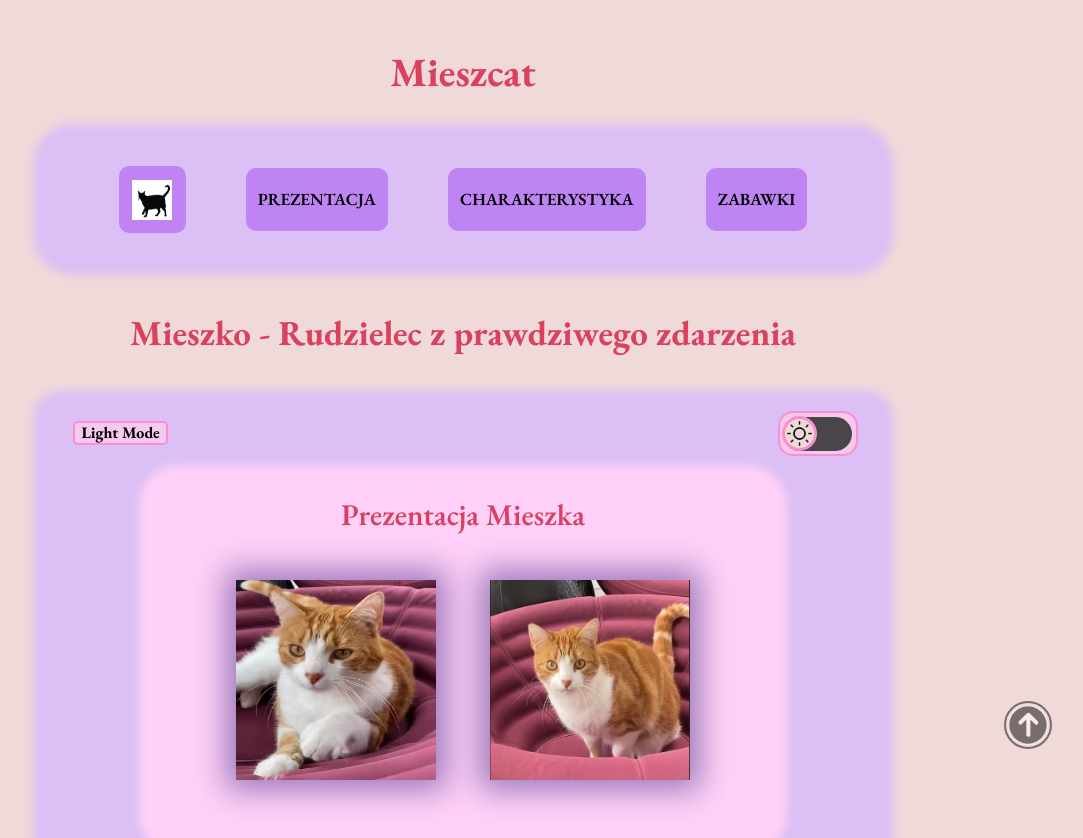
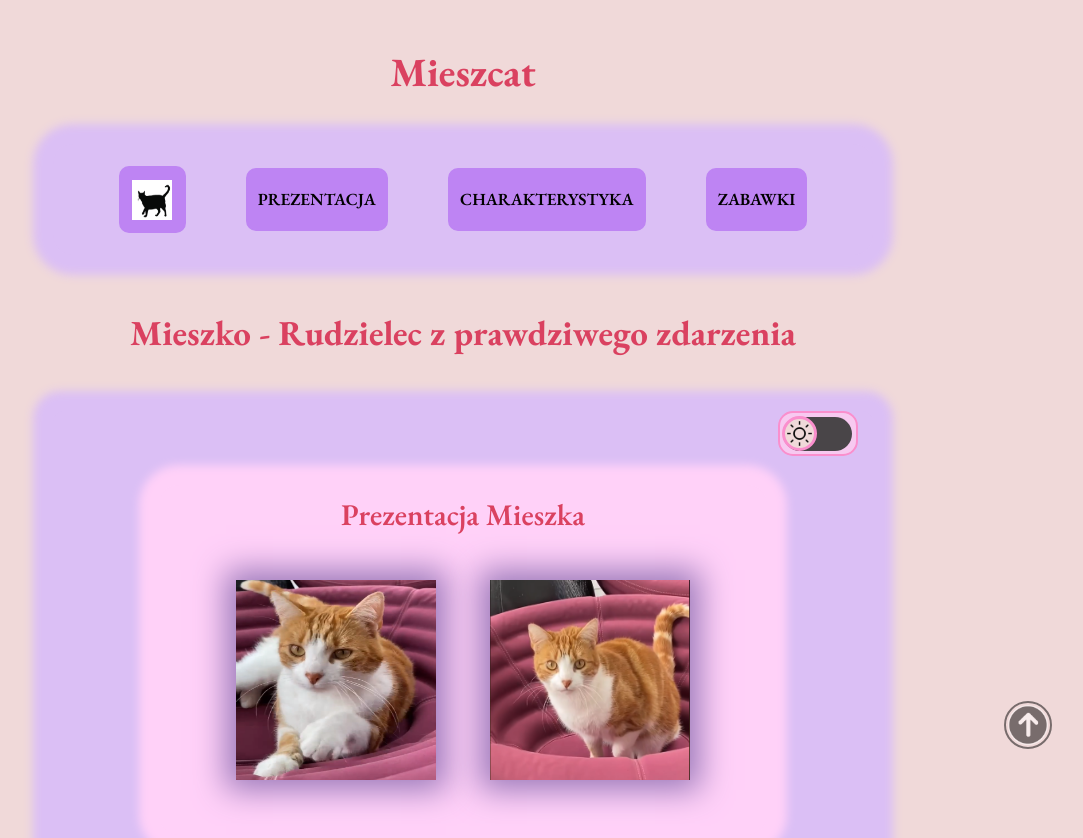
Before and after one commit to PaweLeszczynsky/homepage, a plain HTML site: page index.html in a window 1280 px wide. Shown: the top 838 px of the page, without its empty margins (177-1260 px from the left). Drawn offline with nearby package versions, Linux system fonts and the light colour scheme.

Commit message:
icon added button deleted

```diff
--- a/css/style.css
+++ b/css/style.css
@@ -49,18 +49,6 @@ html {
     text-align: center;
     margin: 0 auto;
     padding-top: 0;
-}
-
-.buttonOne {
-    font-family: "EB Garamond", sans-serif;
-    font-weight: bold;
-    color: rgb(0, 0, 0);
-    background-color: rgb(247, 201, 240);
-    border: 2px solid rgb(250, 143, 205);
-    border-radius: 5px;
-    position: absolute;
-    left: 20px;
-    top: 10px;
 }
 
 .sectionHeader {
@@ -167,7 +155,3 @@ html {
 .img:hover {
     opacity: 0.7;
 }
-
-.buttonOne:hover {
-    background-color: rgb(156, 116, 156);
-}
--- a/index.html
+++ b/index.html
@@ -12,6 +12,7 @@
     <link rel="stylesheet" href="https://cdnjs.cloudflare.com/ajax/libs/normalize/8.0.1/normalize.min.css"
         integrity="sha512-NhSC1YmyruXifcj/KFRWoC561YpHpc5Jtzgvbuzx5VozKpWvQ+4nXhPdFgmx8xqexRcpAglTj9sIBWINXa8x5w=="
         crossorigin="anonymous" referrerpolicy="no-referrer" />
+    <link rel="icon" href="images/icon.png">
     <link href="css/style.css" rel="stylesheet">
     <link href="css/navigation.css" rel="stylesheet">
     <link href="css/buttonTheme.css" rel="stylesheet">
@@ -22,10 +23,14 @@
     <header class="websiteName" id="home">Mieszcat</header>
     <nav class="navBar">
         <ul class="navBar__list">
-            <li class="navBar__listItem navBar__listItem--imagine"><img width="40" height="40" src="images/ikona.jpg" alt="Ikona"></li>
-            <li class="navBar__listItem"><a class="navBar__link" href="#Prezentacja"><span class="navBar__linkContent">Prezentacja</span></a></li>
-            <li class="navBar__listItem"><a class="navBar__link" href="#Charakterystyka"><span class="navBar__linkContent">Charakterystyka</span></a></li>
-            <li class="navBar__listItem"><a class="navBar__link" href="#Zabawki"><span class="navBar__linkContent">Zabawki</span></a></li>
+            <li class="navBar__listItem navBar__listItem--imagine"><img width="40" height="40" src="images/ikona.jpg"
+                    alt="Ikona"></li>
+            <li class="navBar__listItem"><a class="navBar__link" href="#Prezentacja"><span
+                        class="navBar__linkContent">Prezentacja</span></a></li>
+            <li class="navBar__listItem"><a class="navBar__link" href="#Charakterystyka"><span
+                        class="navBar__linkContent">Charakterystyka</span></a></li>
+            <li class="navBar__listItem"><a class="navBar__link" href="#Zabawki"><span
+                        class="navBar__linkContent">Zabawki</span></a></li>
         </ul>
     </nav>
     <h1 class="mainHeader">Mieszko - Rudzielec z prawdziwego zdarzenia</h1>
@@ -38,7 +43,6 @@
                 </button>
             </div>
         </div>
-        <button class="buttonOne">Light Mode</button>
         <section class="sectionOne" id="Prezentacja">
             <h2 class="sectionHeader">Prezentacja Mieszka</h2>
             <img class="img" width="200" height="200" src="images/m6.PNG" alt="firstImgmieszko">
--- a/js/script.js
+++ b/js/script.js
@@ -1,13 +1,9 @@
-let buttonOne = document.querySelector(".buttonOne");
 let tlo = document.querySelector(".background");
 let buttonTwo = document.querySelector(".buttonThemelight");
 let lightdarkicon = document.querySelector(".lightModeicon");
 
-buttonOne.addEventListener("click", () => {
-    //W celu ćwiczenia zmiana tekstu w przycisku
-    buttonOne.innerText = buttonOne.innerText === "Light Mode" ? "Dark Mode" : "Light Mode"
-});
-buttonTwo.addEventListener("click", () => {
+
+    buttonTwo.addEventListener("click", () => {
     buttonTwo.classList.toggle("buttonThemedark");
     tlo.classList.toggle("dark");
     document.getElementById("light").src = tlo.classList.contains("dark") ? "images/night-mode.png" : "images/brightness.png"
```
Also changed, not shown: images/icon.png (added).
